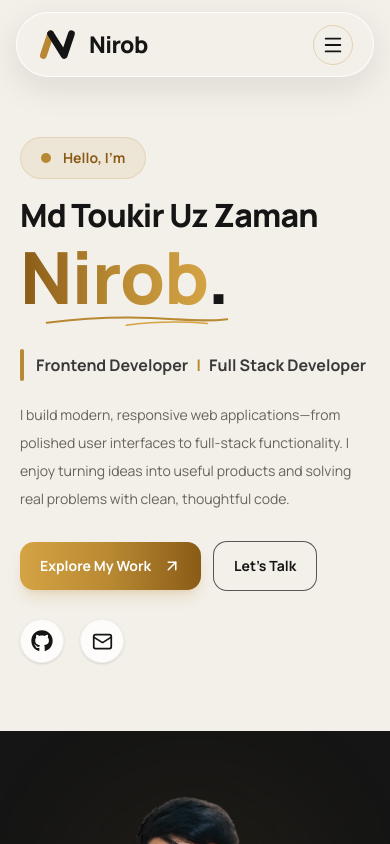
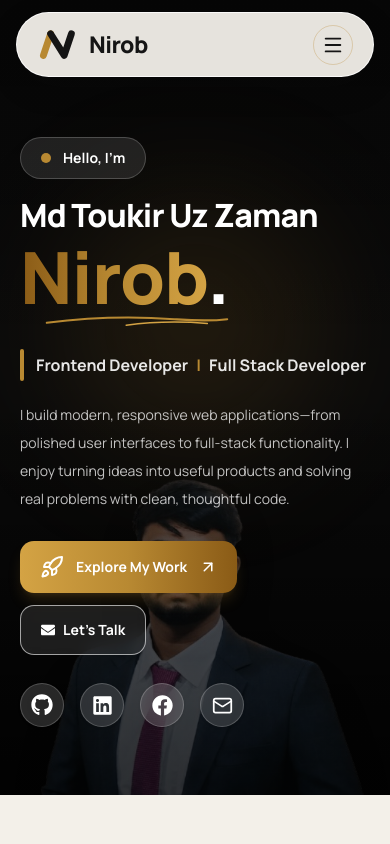
Before and after one commit to mdnirob61/My-Portfolio, a Next.js app: page / in a window 390 px wide. Shown: the top 844 px of the page. Built offline with nearby package versions, Linux system fonts and the light colour scheme.

Commit message:
issue fixed

```diff
--- a/src/components/Hero.tsx
+++ b/src/components/Hero.tsx
@@ -1,44 +1,57 @@
-
 import {
     ArrowDown,
     ArrowUpRight,
     Mail,
+    Rocket,
 } from "lucide-react";
 import Image from "next/image";
-import { FaGithub } from "react-icons/fa";
+import {
+    FaGithub,
+    FaLinkedin,
+    FaFacebook,
+    FaEnvelope,
+} from "react-icons/fa";
 
 export default function Hero() {
     return (
         <section
             id="home"
-            className="relative isolate overflow-hidden bg-[#F3F0E9] text-[#151515] lg:h-[730px] lg:min-h-[730px]"
+            className="relative isolate overflow-hidden bg-[#111111] text-white lg:h-182.5 lg:min-h-182.5 lg:bg-[#F3F0E9] lg:text-[#151515]"
         >
             {/* Desktop Background */}
             <div
                 aria-hidden="true"
-                className="absolute inset-0 z-0 hidden bg-no-repeat lg:block"
+                className="pointer-events-none absolute inset-0 z-0 hidden bg-center bg-no-repeat lg:block"
                 style={{
                     backgroundImage: "url('/images/hero-bg-1.png')",
-                    backgroundSize: "100% 100%",
-                    backgroundPosition: "center",
+                    backgroundSize: "1360px 800px",
+                    backgroundPosition: "center center",
+                    backgroundRepeat: "no-repeat",
                 }}
             />
 
+            {/* Mobile portrait backdrop: the portrait stays behind the copy */}
+            <div
+                aria-hidden="true"
+                className="pointer-events-none absolute inset-0 z-0 lg:hidden"
+            >
+                <div className="absolute inset-0 bg-gradient-to-b from-black/55 via-black/35 to-black/80" />
+            </div>
+
             {/* Hero Content */}
-            <div className="relative z-10 mx-auto grid w-full max-w-[1440px] grid-cols-1 items-center gap-0 px-5 pt-28 sm:px-8 sm:pt-32 lg:h-full lg:grid-cols-[1.1fr_0.9fr] lg:gap-4 lg:px-12 lg:pt-24 lg:pb-10">
+            <div className="relative z-10 mx-auto grid w-full max-w-360 grid-cols-1 items-center gap-0 px-5 pt-28 sm:px-8 sm:pt-32 lg:h-full lg:grid-cols-[1.1fr_0.9fr] lg:gap-4 lg:px-12 lg:pt-24 lg:pb-10">
 
                 {/* LEFT CONTENT */}
-                <div className="relative z-10 w-full max-w-[620px] py-10 sm:py-12 lg:py-0">
+                <div className="relative z-10 w-full max-w-155 py-10 sm:py-12 lg:py-0">
 
                     {/* Greeting */}
-                    <div className="mb-5 inline-flex items-center gap-3 rounded-full border border-[#B88932]/20 bg-[#B88932]/10 px-5 py-2.5">
+                    <div className="mb-5 inline-flex items-center gap-3 rounded-full border border-white/20 bg-white/10 px-5 py-2.5 lg:border-[#B88932]/20 lg:bg-[#B88932]/10">
                         <span className="h-2.5 w-2.5 rounded-full bg-[#B88932]" />
 
-                        <span className="text-sm font-bold text-[#8A5B16]">
-                            Hello, I'm
+                        <span className="text-sm font-bold text-white lg:text-[#8A5B16]">
+                            Hello, I&apos;m
                         </span>
                     </div>
-
                     {/* Name */}
                     <h1 className="font-extrabold leading-[1.02] tracking-[-0.055em]">
 
@@ -49,11 +62,11 @@ export default function Hero() {
                         <span className="mt-2 block">
                             <span className="relative inline-block pb-4">
 
-                                <span className="bg-gradient-to-r from-[#8A5B16] via-[#B88932] to-[#D4A344] bg-clip-text text-[clamp(4.5rem,7vw,6rem)] font-extrabold text-transparent">
+                                <span className="bg-linear-to-r from-[#8A5B16] via-[#B88932] to-[#D4A344] bg-clip-text text-[clamp(4.5rem,7vw,6rem)] font-extrabold text-transparent">
                                     Nirob
                                 </span>
 
-                                <span className="text-[#151515] text-[clamp(4.5rem,7vw,6rem)]">
+                                <span className="text-white text-[clamp(4.5rem,7vw,6rem)] lg:text-[#151515]">
                                     .
                                 </span>
 
@@ -82,14 +95,13 @@ export default function Hero() {
 
                             </span>
                         </span>
-
                     </h1>
 
                     {/* Designation */}
                     <div className="mt-5 flex items-center gap-3">
                         <span className="h-8 w-1 shrink-0 rounded-full bg-[#B88932]" />
 
-                        <h2 className="flex flex-wrap items-center gap-x-2 text-base font-bold text-[#393939] sm:text-lg xl:text-xl">
+                        <h2 className="flex flex-wrap items-center gap-x-2 text-base font-bold text-white/90 sm:text-lg xl:text-xl lg:text-[#393939]">
                             <span>Frontend Developer</span>
                             <span className="text-[#B88932]">|</span>
                             <span>Full Stack Developer</span>
@@ -97,7 +109,7 @@ export default function Hero() {
                     </div>
 
                     {/* Introduction */}
-                    <p className="mt-5 max-w-[560px] text-sm leading-7 text-[#68635C] sm:text-base">
+                    <p className="mt-5 max-w-140 text-sm leading-7 text-white/75 sm:text-base lg:text-[#68635C]">
                         I build modern, responsive web applications—from polished
                         user interfaces to full-stack functionality. I enjoy
                         turning ideas into useful products and solving real
@@ -109,8 +121,9 @@ export default function Hero() {
 
                         <a
                             href="#projects"
-                            className="group inline-flex items-center gap-3 rounded-xl bg-gradient-to-r from-[#D4A344] via-[#B88932] to-[#8A5B16] px-5 py-3.5 text-sm font-bold text-white shadow-lg shadow-[#B88932]/20 transition-all duration-300 hover:-translate-y-1 hover:shadow-xl sm:px-7"
+                            className="group inline-flex items-center gap-3 rounded-xl bg-linear-to-r from-[#D4A344] via-[#B88932] to-[#8A5B16] px-5 py-3.5 text-sm font-bold text-white shadow-lg shadow-[#B88932]/20 transition-all duration-300 hover:-translate-y-1 hover:shadow-xl sm:px-7"
                         >
+                            <Rocket></Rocket>
                             Explore My Work
 
                             <ArrowUpRight
@@ -121,30 +134,55 @@ export default function Hero() {
 
                         <a
                             href="#contact"
-                            className="inline-flex items-center gap-2 rounded-xl border border-[#151515]/70 bg-[#F3F0E9]/70 px-5 py-3.5 text-sm font-bold text-[#151515] transition-all duration-300 hover:border-[#B88932] hover:bg-[#151515] hover:text-white sm:px-7"
+                            className="inline-flex items-center gap-2 rounded-xl border border-white/60 bg-white/10 px-5 py-3.5 text-sm font-bold text-white backdrop-blur-sm transition-all duration-300 hover:border-[#B88932] hover:bg-[#151515] hover:text-white sm:px-7 lg:border-[#151515]/70 lg:bg-[#F3F0E9]/70 lg:text-[#151515]"
                         >
-                            Let's Talk
+                            <FaEnvelope></FaEnvelope>
+                            Let&apos;s Talk
                         </a>
 
                     </div>
+                    {/* Social Links */}
 
-                    {/* Social Links */}
                     <div className="mt-7 flex items-center gap-4 pb-7 lg:pb-0">
 
+                        {/* GitHub */}
                         <a
                             href="https://github.com/mdnirob61"
                             target="_blank"
                             rel="noopener noreferrer"
                             aria-label="GitHub"
-                            className="flex h-11 w-11 items-center justify-center rounded-full border border-[#151515]/5 bg-white/80 text-[#151515] shadow-sm transition-all duration-300 hover:-translate-y-1 hover:text-[#B88932]"
+                            className="flex h-11 w-11 items-center justify-center rounded-full border border-white/20 bg-white/15 text-white shadow-sm backdrop-blur-md transition-all duration-300 hover:-translate-y-1 hover:text-[#D4A344] lg:border-[#151515]/5 lg:bg-white/80 lg:text-[#151515]"
                         >
                             <FaGithub size={22} />
                         </a>
 
+                        {/* LinkedIn */}
+                        <a
+                            href="https://www.linkedin.com/in/md-toukir-uz-zaman-nirob"
+                            target="_blank"
+                            rel="noopener noreferrer"
+                            aria-label="LinkedIn"
+                            className="flex h-11 w-11 items-center justify-center rounded-full border border-white/20 bg-white/15 text-white shadow-sm backdrop-blur-md transition-all duration-300 hover:-translate-y-1 hover:text-[#D4A344] lg:border-[#151515]/5 lg:bg-white/80 lg:text-[#151515]"
+                        >
+                            <FaLinkedin size={21} />
+                        </a>
+
+                        {/* Facebook */}
+                        <a
+                            href="https://www.facebook.com/md.nirob.127382"
+                            target="_blank"
+                            rel="noopener noreferrer"
+                            aria-label="Facebook"
+                            className="flex h-11 w-11 items-center justify-center rounded-full border border-white/20 bg-white/15 text-white shadow-sm backdrop-blur-md transition-all duration-300 hover:-translate-y-1 hover:text-[#D4A344] lg:border-[#151515]/5 lg:bg-white/80 lg:text-[#151515]"
+                        >
+                            <FaFacebook size={21} />
+                        </a>
+
+                        {/* Email */}
                         <a
                             href="mailto:your-email@example.com"
                             aria-label="Email"
-                            className="flex h-11 w-11 items-center justify-center rounded-full border border-[#151515]/5 bg-white/80 text-[#151515] shadow-sm transition-all duration-300 hover:-translate-y-1 hover:text-[#B88932]"
+                            className="flex h-11 w-11 items-center justify-center rounded-full border border-white/20 bg-white/15 text-white shadow-sm backdrop-blur-md transition-all duration-300 hover:-translate-y-1 hover:text-[#D4A344] lg:border-[#151515]/5 lg:bg-white/80 lg:text-[#151515]"
                         >
                             <Mail size={21} />
                         </a>
@@ -152,18 +190,14 @@ export default function Hero() {
                     </div>
 
                 </div>
-
                 {/* RIGHT PROFILE AREA */}
-                <div className="relative -mx-5 flex min-h-[360px] items-end justify-center overflow-hidden bg-[#151515] sm:-mx-8 sm:min-h-[420px] lg:mx-0 lg:min-h-[500px] lg:overflow-visible lg:bg-transparent">
-
-                    {/* Decorative Circle */}
-                    {/* <div className="absolute left-1/2 top-1/2 h-[280px] w-[280px] -translate-x-1/2 -translate-y-1/2 rounded-full border border-[#B88932]/50 sm:h-[340px] sm:w-[340px] lg:h-[430px] lg:w-[430px]" /> */}
+                <div className="pointer-events-none absolute inset-0 z-0 flex items-end justify-end overflow-hidden sm:justify-center lg:pointer-events-auto lg:relative lg:inset-auto lg:z-10 lg:mx-0 lg:min-h-125 lg:overflow-visible lg:bg-transparent">
 
                     {/* Golden Glow */}
-                    <div className="absolute left-1/2 top-1/2 h-[220px] w-[220px] -translate-x-1/2 -translate-y-1/2 rounded-full bg-[#B88932]/10 blur-3xl" />
+                    <div className="absolute left-1/2 top-[42%] h-64 w-64 -translate-x-1/2 -translate-y-1/2 rounded-full bg-[#B88932]/15 blur-3xl sm:h-80 sm:w-80 lg:top-1/2 lg:bg-[#B88932]/10" />
 
                     {/* Profile Image */}
-                    <div className="relative z-10 h-[340px] w-full max-w-[380px] sm:h-[400px] lg:h-[460px] lg:max-w-[460px]">
+                    <div className="relative z-10 h-[92%] w-[120%] max-w-[500px] sm:h-[94%] sm:w-full lg:h-130 lg:w-full lg:max-w-150">
 
                         <Image
                             src="/images/my-photo.png"
@@ -171,13 +205,16 @@ export default function Hero() {
                             fill
                             priority
                             sizes="(max-width: 640px) 90vw, 460px"
-                            className="object-contain object-bottom drop-shadow-2xl"
+                            className="object-contain object-bottom opacity-45 drop-shadow-2xl sm:opacity-50 lg:opacity-100"
                         />
 
                     </div>
 
+                    {/* Darken the portrait slightly so mobile text stays readable */}
+                    <div className="absolute inset-0 z-20 bg-gradient-to-b from-black/25 via-black/10 to-black/55 lg:hidden" />
+
                     {/* Floating Label */}
-                    <div className="absolute bottom-4 right-3 z-20 rounded-xl border border-[#B88932]/30 bg-[#211F1B]/95 px-4 py-3 shadow-xl sm:right-6 lg:right-0 lg:bottom-5">
+                    <div className="absolute bottom-4 right-3 z-20 hidden rounded-xl border border-[#B88932]/30 bg-[#211F1B]/95 px-4 py-3 shadow-xl sm:right-6 lg:right-0 lg:bottom-5 lg:block">
 
                         <p className="whitespace-nowrap text-[9px] font-bold uppercase tracking-[0.2em] text-[#D4A344] sm:text-xs">
                             Build · Learn · Create
@@ -186,7 +223,6 @@ export default function Hero() {
                 </div>
 
             </div>
-
             {/* Scroll Indicator */}
             <a
                 href="#about"
@@ -199,7 +235,6 @@ export default function Hero() {
 
                 <ArrowDown size={18} />
             </a>
-
         </section>
     );
 }
--- a/src/components/Navbar.tsx
+++ b/src/components/Navbar.tsx
@@ -1,6 +1,4 @@
-
 "use client";
-
 import { useState, useSyncExternalStore } from "react";
 import { ArrowUpRight, Menu, X } from "lucide-react";
 
```
Also changed, not shown: public/images/hero-bg-3.png (added).
